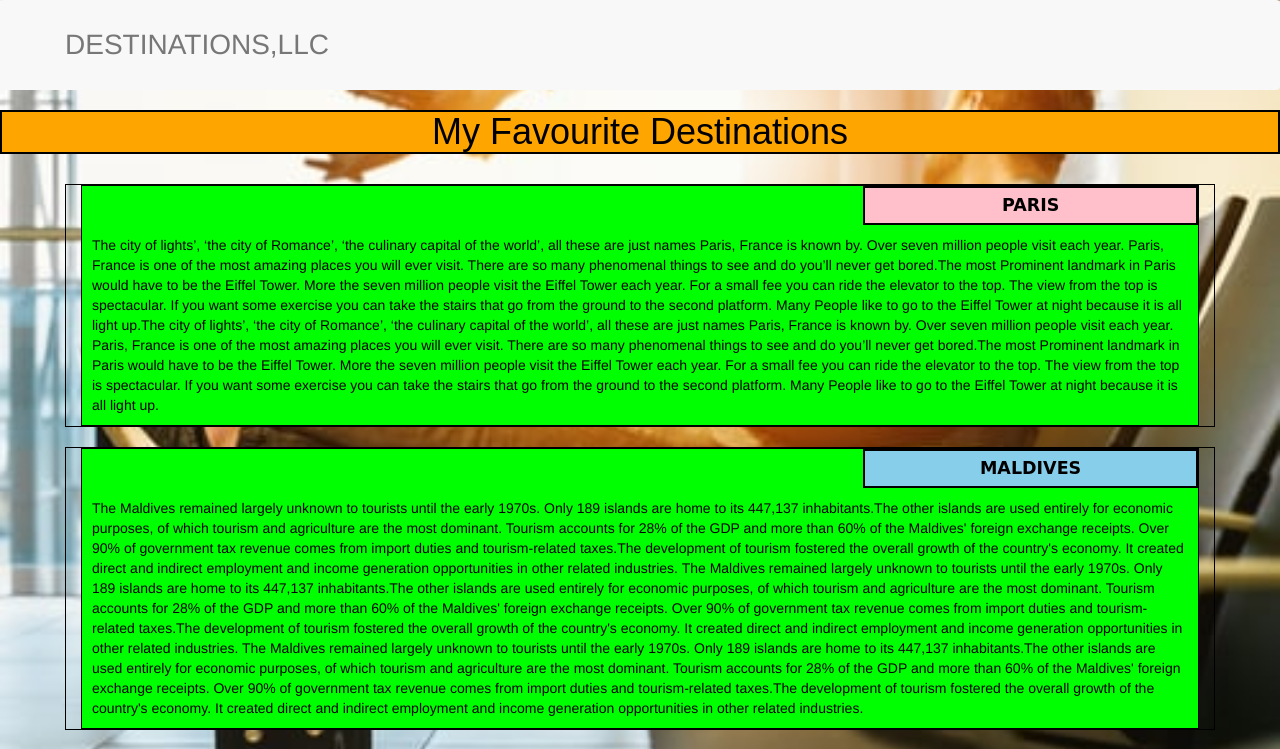
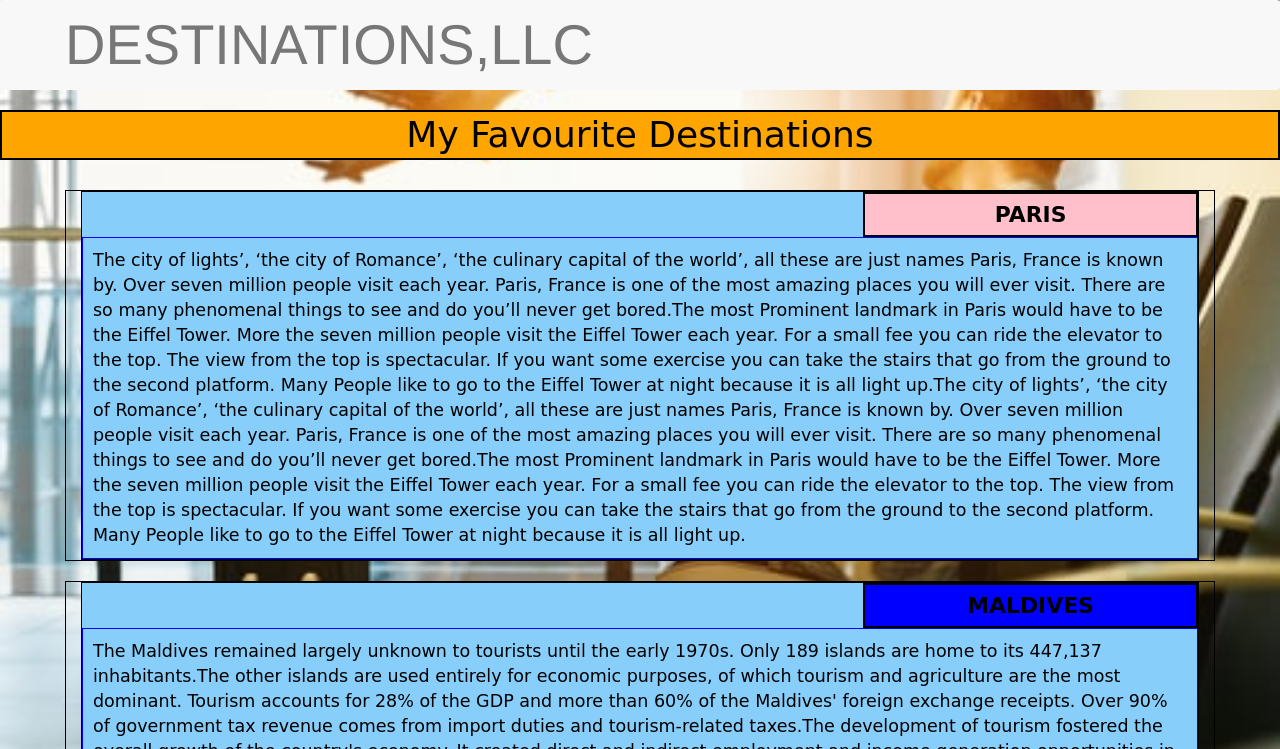
Before and after one commit to webdesigner2006/module3, a plain HTML site: page index.html in a window 1280 px wide. Shown: the top 749 px of the page. Drawn offline with nearby package versions, Linux system fonts and the light colour scheme; files that its build step writes are made by us from their sources; a script that the page names is missing.

Commit message:
Update styles.css

```diff
--- a/css/styles.css
+++ b/css/styles.css
@@ -6,8 +6,10 @@
 
 h1 {
 	border:2px solid black;
+	padding: 3px;
+	font-weight: bold,italic;
 	background-color: orange;
-	font-family: Brushstroke, fantasy;
+	font-family: cursive,sans-serif;
 	color: #000000;
 	text-align: center;
 }
@@ -35,6 +37,7 @@ body {
 p {
 	padding: 10px;
 	margin: 0;
+	border: 1.5px solid blue;
 }
 
 .container {
@@ -48,10 +51,11 @@ p {
 
 section {
 	border:	1px solid black;
-	background-color: lime;
+	background-color: lightskyblue;
 	width: 100%;
 	height: auto;
-	font-family: Helvetica;
+	font-family: cursive;
+	font-size: 1.25em;
 	color: black;
 	position: relative;
 	overflow: auto;
@@ -82,7 +86,7 @@ section {
 	margin-bottom: 0;
 	margin-top: 0;
 	padding: 5px;
-	background-color: skyblue;
+	background-color: blue;
 }
 
 #dubai {
@@ -104,6 +108,7 @@ section {
   margin-bottom: 10px;
   margin-top: 10px;
   border: 1px solid black;
+  width: 100%;
 }
 
 #maldives-div {
@@ -117,8 +122,8 @@ section {
 }
 
 .navbar-brand {
-  font-size: 2em;
-  border: 0 0 10px 10px;
+  font-size: 4em;
+  border: 10px;
   color: indigo;
 }
 
```
